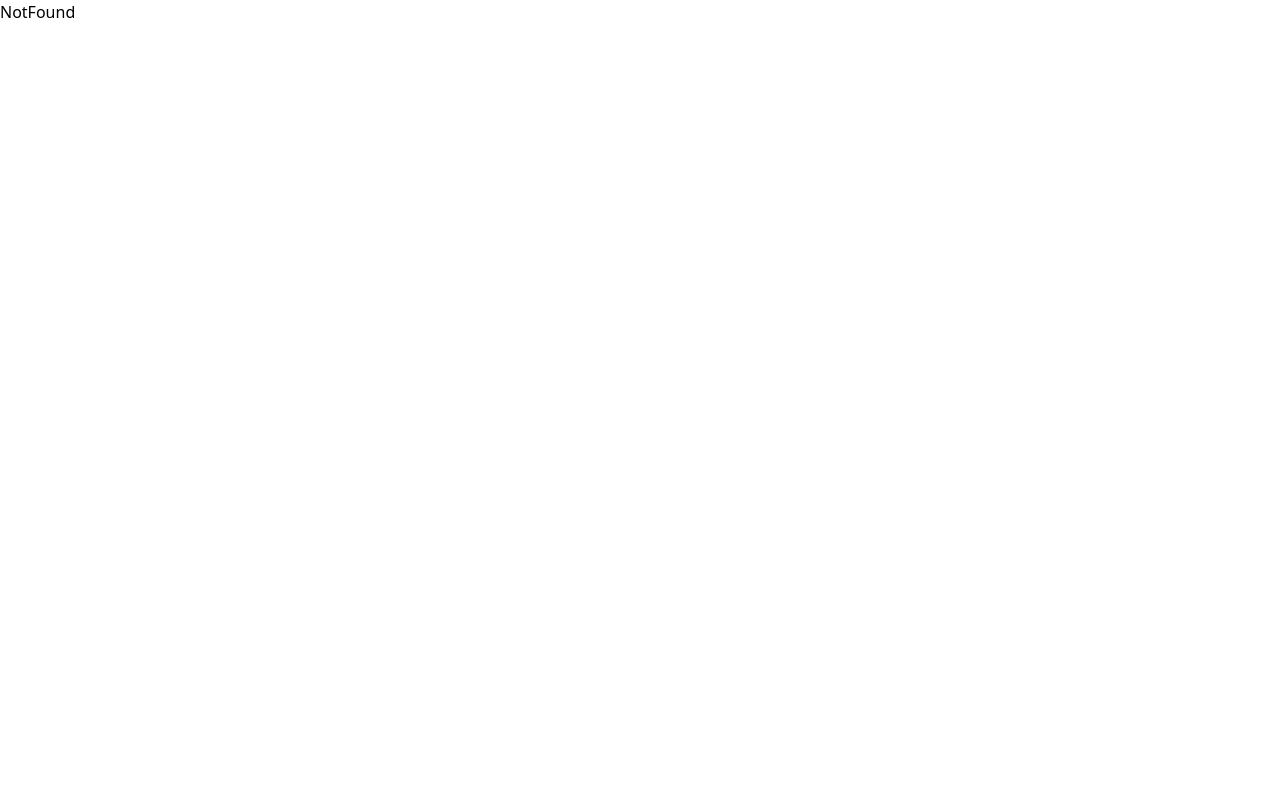
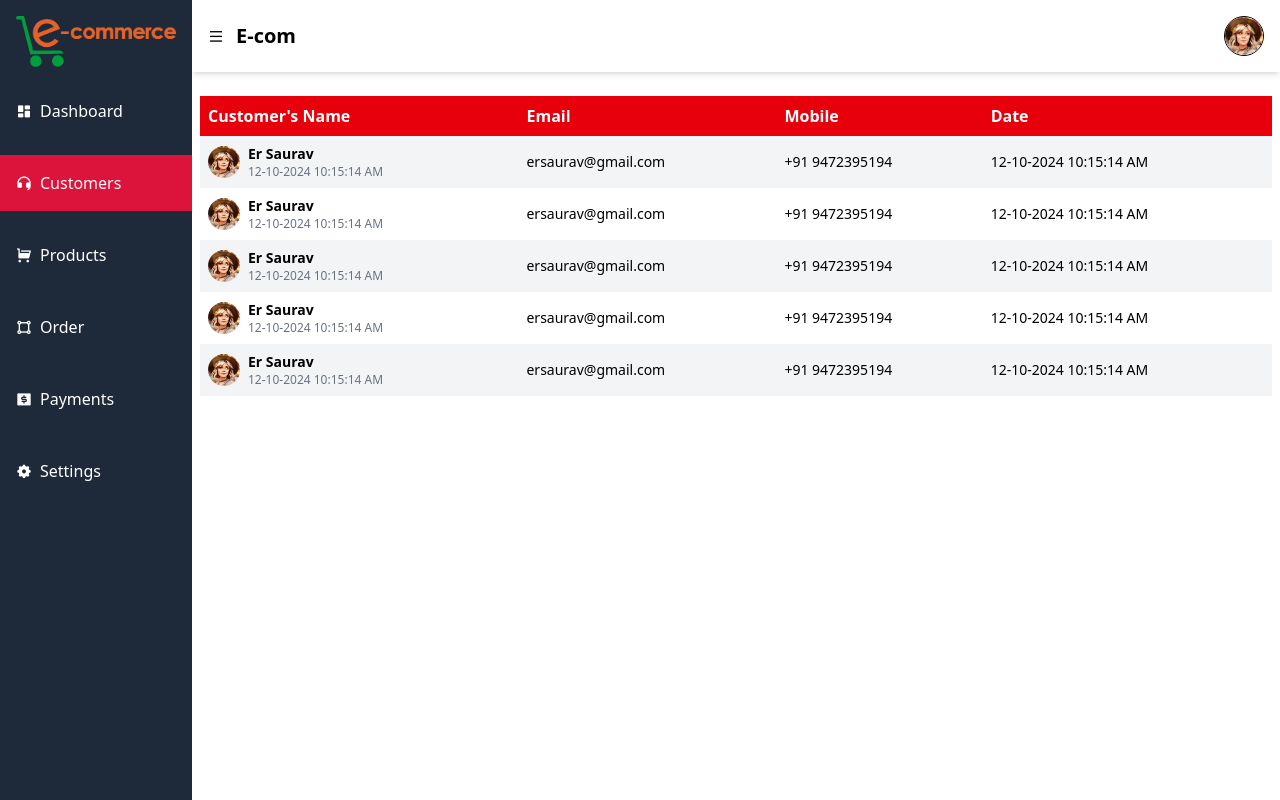
Before and after one commit to hameedgul12345/E-Commerce_Admin_Panel, a React (Vite) app: page /customers in a window 1280 px wide. Built offline with nearby package versions, Linux system fonts and the light colour scheme.

Commit message:
update layout UI

```diff
--- a/src/App.jsx
+++ b/src/App.jsx
@@ -9,6 +9,10 @@ import NotFound from "./Components/NotFound";
 import Products from "./Components/Products";
 import Welcome from "./Components/Welcome";
 import Order from "./Components/Order";
+import Payments from "./Components/Payments";
+import Customers from "./Components/Customers";
+import Dashboard from "./Components/Dashboard";
+import Settings from "./Components/Settings";
 function App() {
   return (
     <>
@@ -18,6 +22,12 @@ function App() {
         <Route path="/">
           <Route path="products" element={<Products/>}/>
           <Route path="order" element={<Order/>}/>
+          <Route path="payments" element={<Payments/>}/>
+          <Route path="customers" element={<Customers/>}/>
+          <Route path="dashboard" element={<Dashboard/>}/>
+          <Route path="settings" element={<Settings/>}/>
+
+
         </Route>
         <Route path="*" element={<NotFound/>}/>
       </Routes>
--- /dev/null
+++ b/src/Components/Customers.jsx
@@ -0,0 +1,91 @@
+import React from "react";
+import Layout from "./Layout";
+
+function Customers() {
+  const customers = [
+    {
+      name: "Er Saurav",
+      email: "ersaurav@gmail.com",
+      mobile: "+91 9472395194",
+      date: "12-10-2024 10:15:14 AM",
+      avatar: "/images/profile.jpg", // Replace with actual avatar path
+    },
+    {
+      name: "Er Saurav",
+      email: "ersaurav@gmail.com",
+      mobile: "+91 9472395194",
+      date: "12-10-2024 10:15:14 AM",
+      avatar: "/images/profile.jpg",
+    },
+    {
+      name: "Er Saurav",
+      email: "ersaurav@gmail.com",
+      mobile: "+91 9472395194",
+      date: "12-10-2024 10:15:14 AM",
+      avatar: "/images/profile.jpg",
+    },
+    {
+      name: "Er Saurav",
+      email: "ersaurav@gmail.com",
+      mobile: "+91 9472395194",
+      date: "12-10-2024 10:15:14 AM",
+      avatar: "/images/profile.jpg",
+    },
+    {
+      name: "Er Saurav",
+      email: "ersaurav@gmail.com",
+      mobile: "+91 9472395194",
+      date: "12-10-2024 10:15:14 AM",
+      avatar: "/images/profile.jpg",
+    },
+  ];
+
+  return (
+    <Layout>
+      <div className="container mx-auto mt-4">
+        <div className="overflow-x-auto">
+          <table className="w-full border-collapse shadow-lg">
+            {/* Table Header */}
+            <thead>
+              <tr className="bg-red-600 text-white text-left">
+                <th className="p-2">Customer's Name</th>
+                <th className="p-2">Email</th>
+                <th className="p-2">Mobile</th>
+                <th className="p-2">Date</th>
+              </tr>
+            </thead>
+
+            {/* Table Body */}
+            <tbody>
+              {customers.map((customer, index) => (
+                <tr
+                  key={index}
+                  className={`${
+                    index % 2 === 0 ? "bg-gray-100" : "bg-white"
+                  } hover:bg-gray-200 transition-all`}
+                >
+                  <td className="p-2 flex items-center gap-2">
+                    <img
+                      src={customer.avatar}
+                      alt="Avatar"
+                      className="w-8 h-8 rounded-full"
+                    />
+                    <div>
+                      <p className="font-semibold text-sm">{customer.name}</p>
+                      <p className="text-xs text-gray-500">{customer.date}</p>
+                    </div>
+                  </td>
+                  <td className="p-2 text-sm">{customer.email}</td>
+                  <td className="p-2 text-sm">{customer.mobile}</td>
+                  <td className="p-2 text-sm">{customer.date}</td>
+                </tr>
+              ))}
+            </tbody>
+          </table>
+        </div>
+      </div>
+    </Layout>
+  );
+}
+
+export default Customers;
--- /dev/null
+++ b/src/Components/Dashboard.jsx
@@ -0,0 +1,12 @@
+import React from 'react'
+import Layout from './Layout'
+
+function Dashboard() {
+  return (
+   <Layout>
+    <h1>Dashboard</h1>
+   </Layout>
+  )
+}
+
+export default Dashboard
--- a/src/Components/Layout.jsx
+++ b/src/Components/Layout.jsx
@@ -11,14 +11,35 @@ function Layout({ children }) {
 
   const links = [
     {
-      title: "Order",
-      link: "/order",
-      icon: <i className="ri-order-play-fill"></i>,
+      title: "Dashboard",
+      link: "/dashboard",
+      icon: <i className="ri-dashboard-fill"></i>
+    },
+
+    {
+      title: "Customers",
+      link: "/customers",
+      icon: <i className="ri-customer-service-fill"></i>
     },
     {
       title: "Products",
       link: "/products",
       icon: <i className="ri-shopping-cart-fill"></i>
+    },
+    {
+      title: "Order",
+      link: "/order",
+      icon: <i className="ri-shape-line"></i>
+    },
+    {
+      title: "Payments",
+      link: "/payments",
+      icon: <i className="ri-money-dollar-box-fill"></i>
+    },
+    {
+      title: "Settings",
+      link: "/settings",
+      icon: <i className="ri-settings-5-fill"></i>
     },
   ];
 
--- /dev/null
+++ b/src/Components/Payments.jsx
@@ -0,0 +1,12 @@
+import React from 'react'
+import Layout from './Layout'
+
+function Payments() {
+  return (
+    <Layout>
+        <div>Payments</div>
+    </Layout>
+  )
+}
+
+export default Payments
--- /dev/null
+++ b/src/Components/Settings.jsx
@@ -0,0 +1,12 @@
+import React from 'react'
+import Layout from './Layout'
+
+function Settings() {
+  return (
+   <Layout>
+     <div>Settings</div>
+   </Layout>
+  )
+}
+
+export default Settings
```
